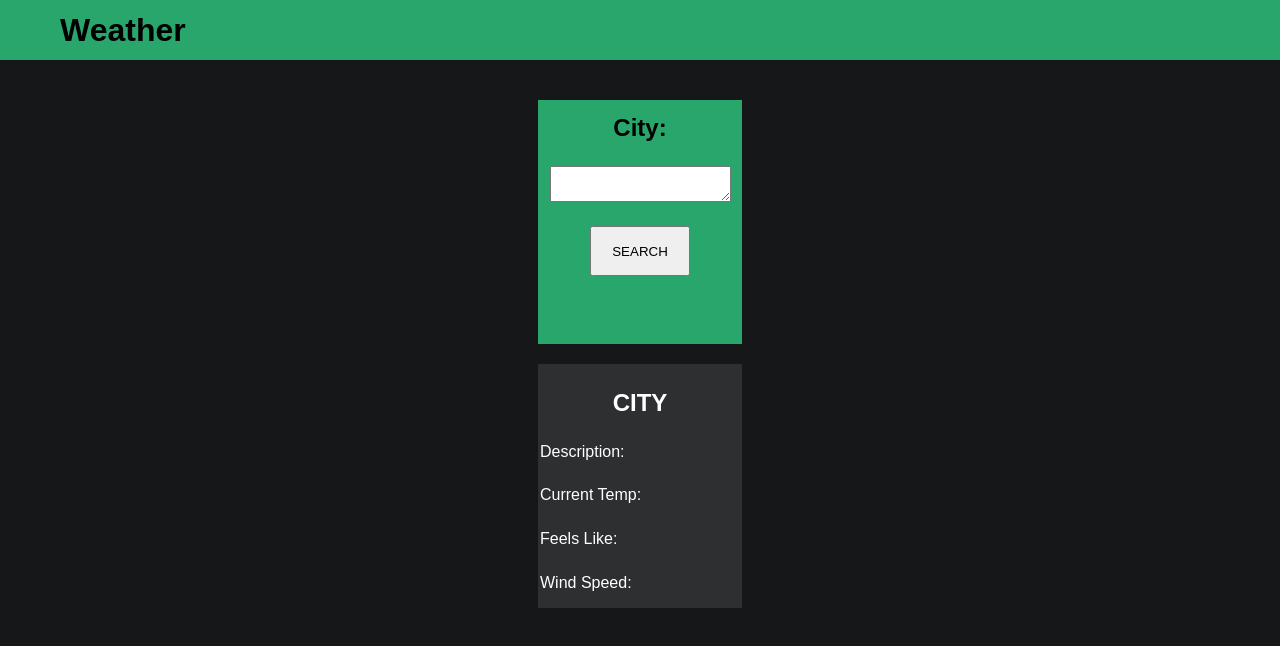
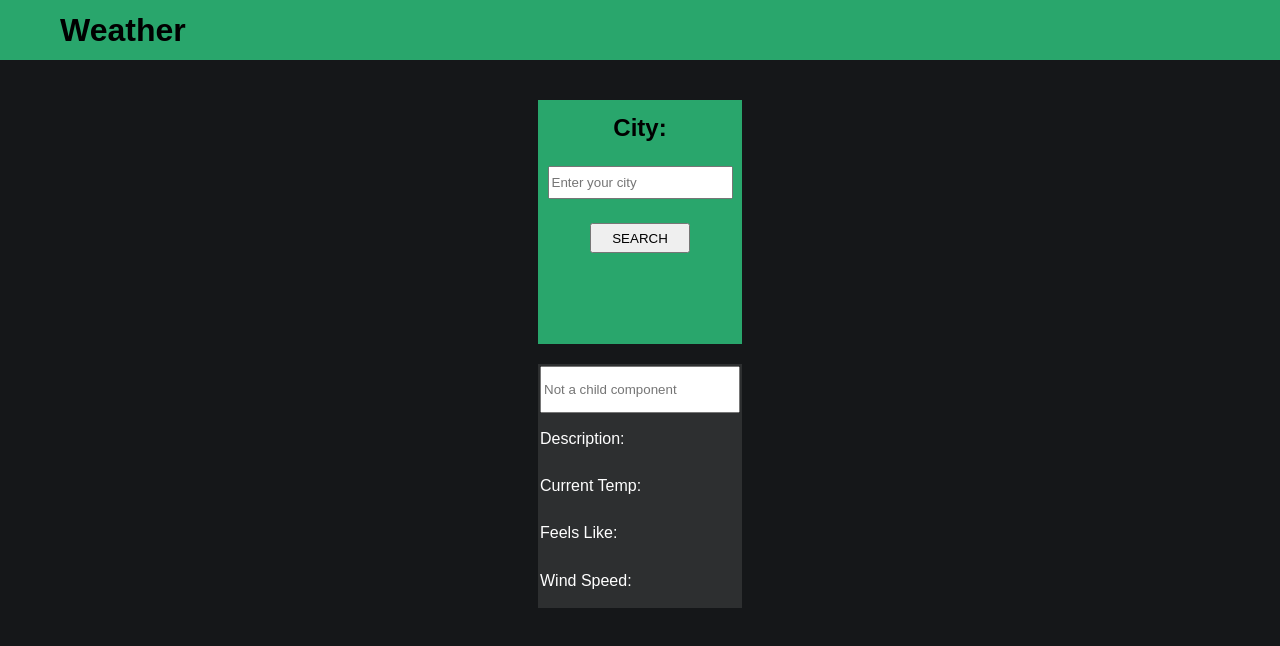
Before and after one commit to derekwolters/GC_WEATHER, an Angular app: page / in a window 1280 px wide. Shown: the top 646 px of the page. Built offline with nearby package versions, Linux system fonts and the light colour scheme.

Commit message:
set the framework

```diff
--- a/src/app/app.module.ts
+++ b/src/app/app.module.ts
@@ -12,9 +12,9 @@ import { FlexLayoutModule } from '@angular/flex-layout';
 @NgModule({
   declarations: [
     AppComponent,
-      HeaderComponent,
-      FormComponent,
-      ResultComponent,
+    HeaderComponent,
+    FormComponent,
+    ResultComponent,
    ],
   imports: [
     BrowserModule,
--- /dev/null
+++ b/src/app/app.service.ts
@@ -0,0 +1,8 @@
+import { Injectable } from '@angular/core';
+
+@Injectable({
+    providedIn: 'root'
+})
+export class AppService {
+    input: string = '';
+}
--- a/src/app/form/form.component.html
+++ b/src/app/form/form.component.html
@@ -1,5 +1,5 @@
 <div class="container">
     <h2 class="item1">City:</h2>
-    <textarea class="item2"></textarea>
-    <button class="item3" >SEARCH</button>
+    <input class="item2" type="text" (input)="onInput($event)" placeholder="Enter your city">
+    <button class="item3">SEARCH</button>
 </div>
--- a/src/app/form/form.component.scss
+++ b/src/app/form/form.component.scss
@@ -1,6 +1,6 @@
 
 button {
-    height: 50px;
+    height: 30px;
     margin: 12px auto;
     width: 100px;
 }
@@ -9,8 +9,9 @@ h2 {
     margin: 12px auto;
 }
 
-textarea {
+input {
     margin: 12px auto;
+    height: 27px;
 }
 
 .container {
--- a/src/app/form/form.component.ts
+++ b/src/app/form/form.component.ts
@@ -1,8 +1,20 @@
 import { Component } from "@angular/core";
+import { AppService } from "../app.service";
 
 @Component({
   selector: 'app-form',
   templateUrl: './form.component.html',
   styleUrls: ['./form.component.scss']
 })
-export class FormComponent {}
+
+export class FormComponent {
+
+  constructor(private readonly _appService: AppService){}
+
+  public input: string = '';
+
+  public onInput(a_oEvent): void {
+    this.input = a_oEvent.currentTarget.value;
+    this._appService.input = a_oEvent.currentTarget.value;
+  }
+}
--- a/src/app/result/result.component.html
+++ b/src/app/result/result.component.html
@@ -1,5 +1,6 @@
 <div class="container">
-    <h2 class="item1">CITY</h2>
+    <!-- <h2 class="item1" >[value]="value"</h2> -->
+    <input class="item1" type="text" [value]="value" placeholder="Not a child component"/>
     <div class="item2">Description: </div>
     <div class="item3">Current Temp: </div>
     <div class="item4">Feels Like: </div>
--- a/src/app/result/result.component.ts
+++ b/src/app/result/result.component.ts
@@ -1,15 +1,17 @@
-import { Component, OnInit } from '@angular/core';
+import { Component } from '@angular/core';
+import { AppService } from '../app.service'
 
 @Component({
   selector: 'app-result',
   templateUrl: './result.component.html',
   styleUrls: ['./result.component.scss']
 })
-export class ResultComponent implements OnInit {
+export class ResultComponent {
 
-  constructor() { }
+  constructor(private readonly _appService: AppService) { }
 
-  ngOnInit(): void {
+  public get value(): string {
+    return this._appService.input;
   }
 
 }
--- a/tsconfig.json
+++ b/tsconfig.json
@@ -19,7 +19,10 @@
     "lib": [
       "es2018",
       "dom"
-    ]
+    ],
+    //FIX THIS
+    "noImplicitAny": false
+
   },
   "angularCompilerOptions": {
     "enableI18nLegacyMessageIdFormat": false,
```
